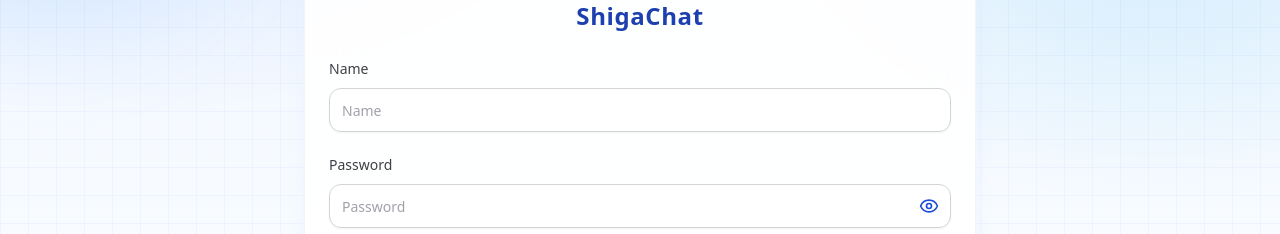
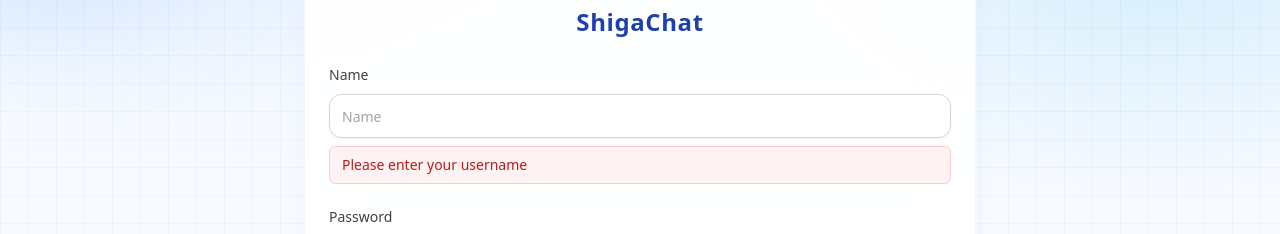
Before and after one commit to Yuuzuukii/ShigaChat, a React (Create React App) app in the folder web/: page /login in a window 1280 px wide. Both pictures are taken after a click on the button "Login". Shown: the part 197-431 px from the top of the page. Built offline with nearby package versions, Linux system fonts and the light colour scheme; no server answers.

Commit message:
[bugfix/#15]ユーザ名の下に表示

```diff
--- a/web/src/pages/LoginPage.js
+++ b/web/src/pages/LoginPage.js
@@ -20,6 +20,8 @@
 export default function LoginPage() {
   const [nickname, setNickname] = useState("");
   const [password, setPassword] = useState("");
+  const [nicknameErrorKey, setNicknameErrorKey] = useState("");
+  const [passwordErrorKey, setPasswordErrorKey] = useState("");
   const [errorMessage, setErrorMessage] = useState("");
   const [showPassword, setShowPassword] = useState(false);
   const [loading, setLoading] = useState(false);
@@ -65,9 +67,11 @@
   }, [user, navigate]);
 
   const handleLogin = async () => {
+    setNicknameErrorKey("");
+    setPasswordErrorKey("");
     setErrorMessage("");
-    if (!nickname.trim()) { setErrorMessage(t.errorEmptyNickname); return; }
-    if (!password.trim()) { setErrorMessage(t.errorEmptyPassword); return; }
+    if (!nickname.trim()) { setNicknameErrorKey("errorEmptyNickname"); return; }
+    if (!password.trim()) { setPasswordErrorKey("errorEmptyPassword"); return; }
 
     setLoading(true);
     try {
@@ -120,6 +124,9 @@
               <div className="space-y-2">
                 <Label htmlFor="nickname" className="text-blue-900">{t.nickname}</Label>
                 <Input id="nickname" placeholder={t.nickname} value={nickname} onChange={(e) => setNickname(e.target.value)} autoComplete="username" className="h-11 rounded-xl border-blue-200 bg-white/90 shadow-sm placeholder:text-zinc-400 focus-visible:ring-blue-400" />
+                {nicknameErrorKey && (
+                  <div className="rounded-md border border-red-200 bg-red-50 px-3 py-2 text-sm text-red-700" role="alert">{t[nicknameErrorKey]}</div>
+                )}
               </div>
 
               <div className="space-y-2">
@@ -130,6 +137,9 @@
                     {showPassword ? <EyeOff className="h-5 w-5" /> : <Eye className="h-5 w-5" />}
                   </Button>
                 </div>
+                {passwordErrorKey && (
+                  <div className="rounded-md border border-red-200 bg-red-50 px-3 py-2 text-sm text-red-700" role="alert">{t[passwordErrorKey]}</div>
+                )}
               </div>
 
               {errorMessage && (
```
